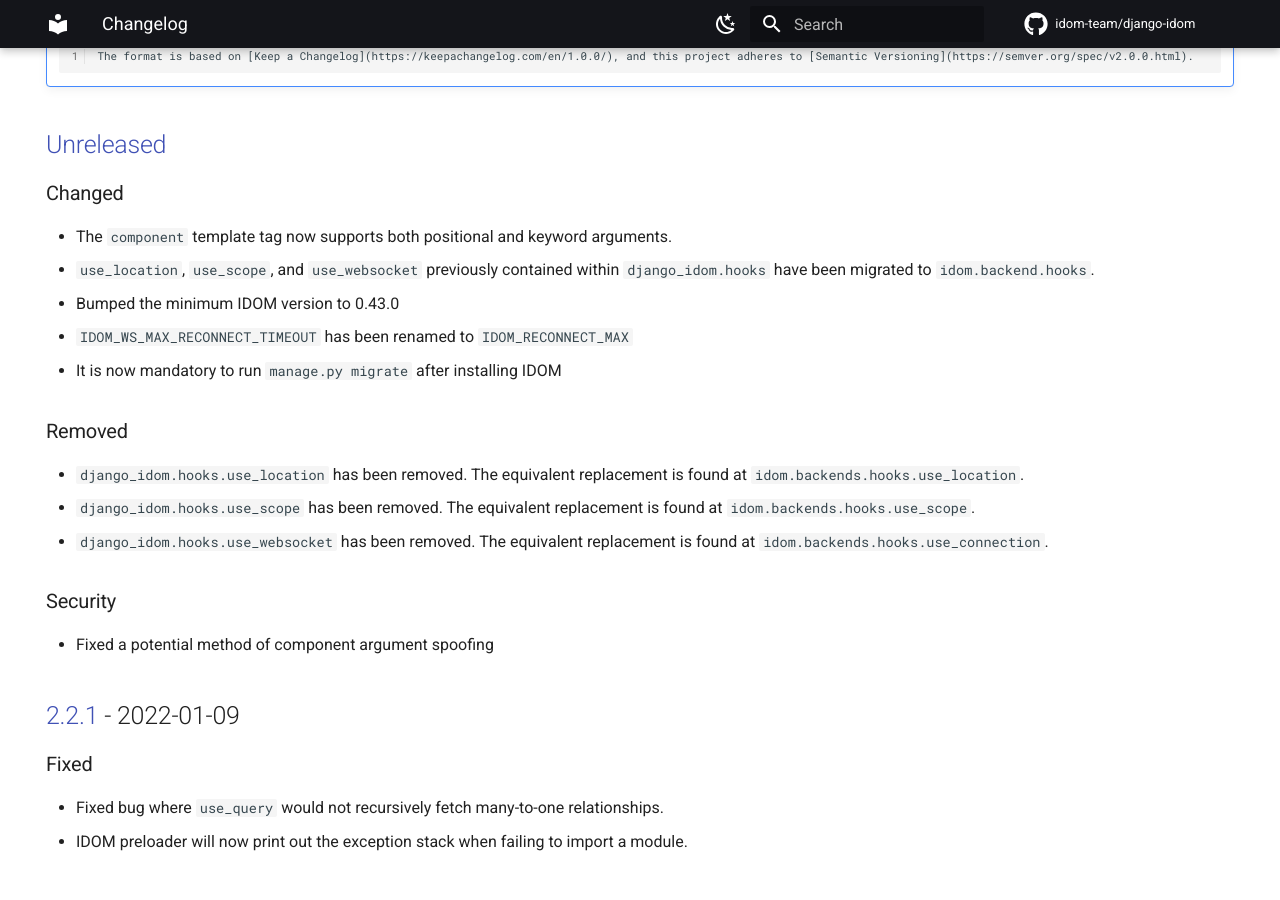
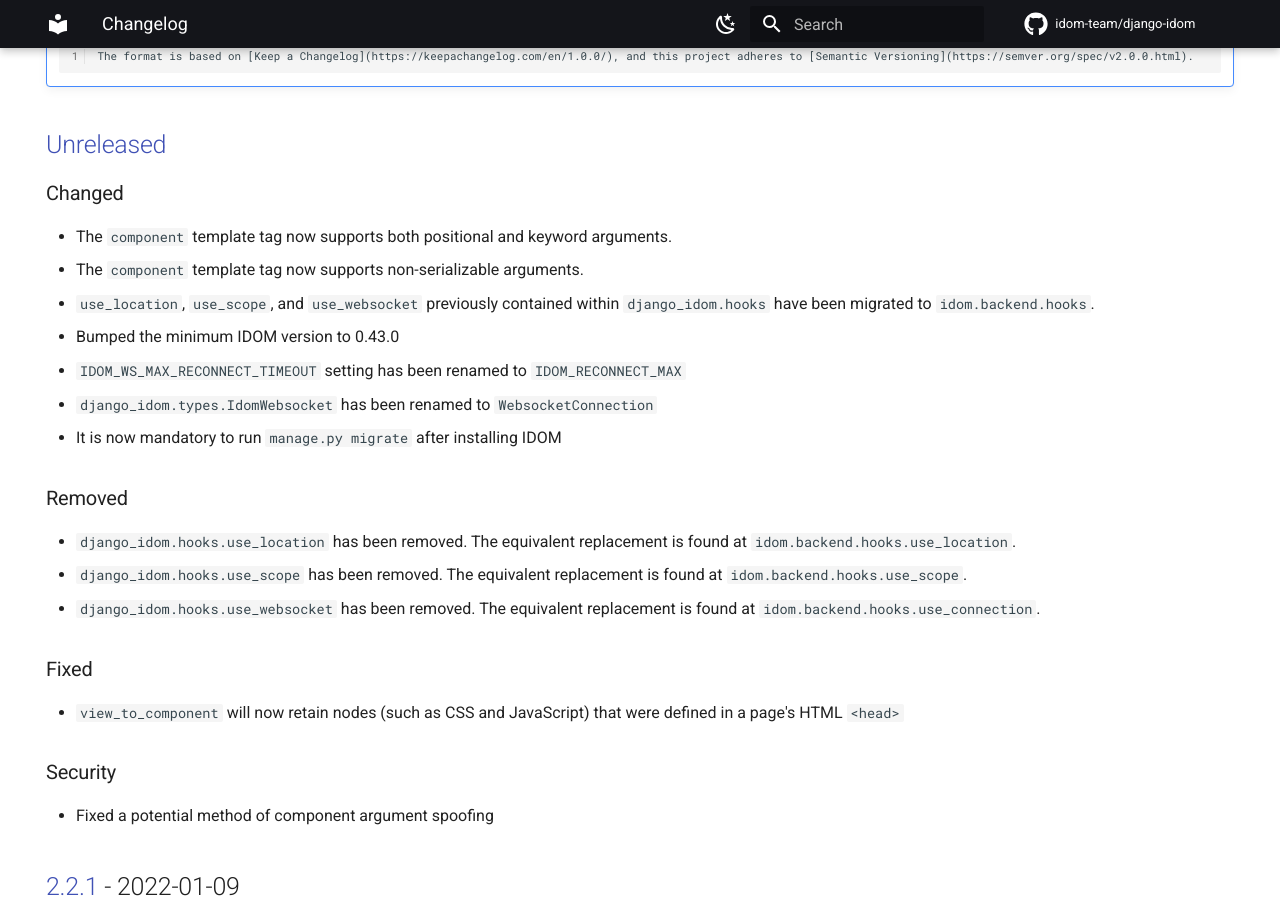
Before and after one commit to reactive-python/reactpy-django, an MkDocs documentation site: the page built from docs/src/changelog/index.md, in a window 1280 px wide and 900 px high, scrolled down 237 px. Built offline with MkDocs 1.6.1 and Material for MkDocs 9.7.7, drawn with Linux system fonts in a browser that asks for light colours; comment, search, counter and statistics services are not loaded.

Commit message:
update docs

```diff
--- a/CHANGELOG.md
+++ b/CHANGELOG.md
@@ -25,16 +25,22 @@ Using the following categories, list your changes in this order:
 ### Changed
 
 -   The `component` template tag now supports both positional and keyword arguments.
+-   The `component` template tag now supports non-serializable arguments.
 -   `use_location`, `use_scope`, and `use_websocket` previously contained within `django_idom.hooks` have been migrated to `idom.backend.hooks`.
 -   Bumped the minimum IDOM version to 0.43.0
--   `IDOM_WS_MAX_RECONNECT_TIMEOUT` has been renamed to `IDOM_RECONNECT_MAX`
+-   `IDOM_WS_MAX_RECONNECT_TIMEOUT` setting has been renamed to `IDOM_RECONNECT_MAX`
+-   `django_idom.types.IdomWebsocket` has been renamed to `WebsocketConnection`
 -   It is now mandatory to run `manage.py migrate` after installing IDOM
 
 ### Removed
 
--   `django_idom.hooks.use_location` has been removed. The equivalent replacement is found at `idom.backends.hooks.use_location`.
--   `django_idom.hooks.use_scope` has been removed. The equivalent replacement is found at `idom.backends.hooks.use_scope`.
--   `django_idom.hooks.use_websocket` has been removed. The equivalent replacement is found at `idom.backends.hooks.use_connection`.
+-   `django_idom.hooks.use_location` has been removed. The equivalent replacement is found at `idom.backend.hooks.use_location`.
+-   `django_idom.hooks.use_scope` has been removed. The equivalent replacement is found at `idom.backend.hooks.use_scope`.
+-   `django_idom.hooks.use_websocket` has been removed. The equivalent replacement is found at `idom.backend.hooks.use_connection`.
+
+### Fixed
+
+-   `view_to_component` will now retain nodes (such as CSS and JavaScript) that were defined in a page's HTML `<head>`
 
 ### Security
 
```
Also changed, not shown: docs/src/features/hooks.md (+34 -34 lines), docs/src/getting-started/installation.md (+9 -1 lines), 1 other file.
